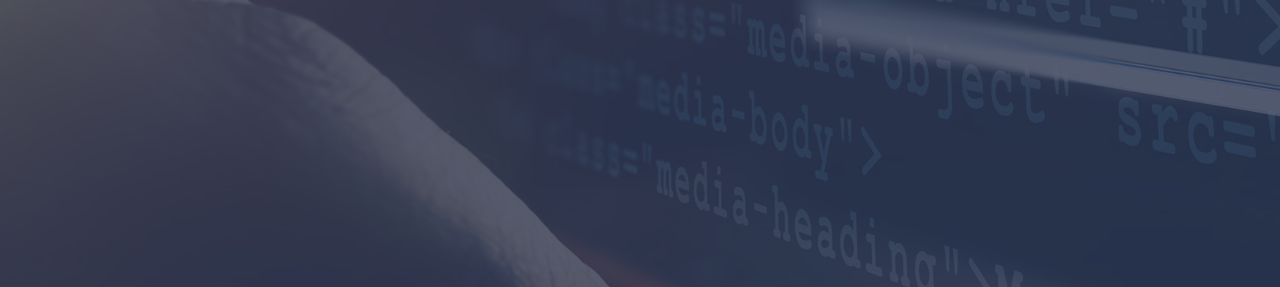
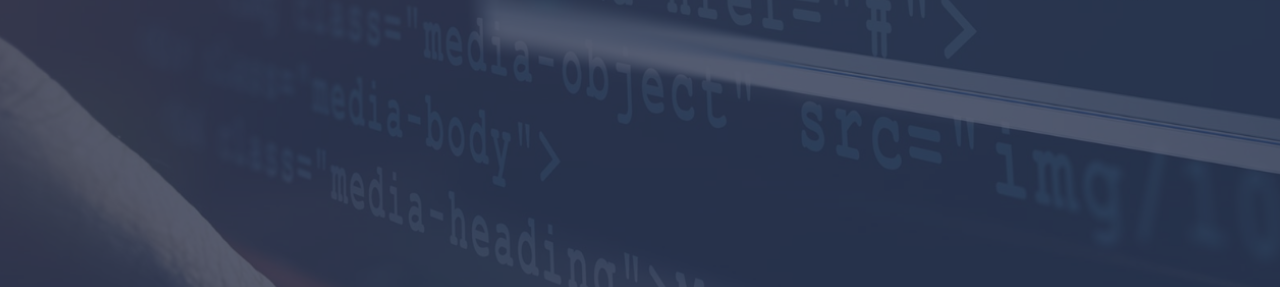
Before and after one commit to TatyanaOrlova/Project1, a website: page index.html in a window 1280 px wide. Shown: the part 142-429 px from the top of the page. Drawn offline with Linux system fonts and the light colour scheme.

Commit message:
правки к черновому блоку header

```diff
--- a/assets/scss/common/_typography.scss
+++ b/assets/scss/common/_typography.scss
@@ -1,4 +1,5 @@
 * {
+
   ::before,
   ::after {
     box-sizing: border-box;
@@ -8,6 +9,7 @@
 html {
   font-family: $font-main;
   font-size: $font-size;
+  overflow-y: scroll;
 }
 
 body {
--- a/assets/scss/components/header/_header.scss
+++ b/assets/scss/components/header/_header.scss
@@ -3,8 +3,6 @@
 
   display: grid;
   align-content: center;
-  // background-position: center;
-  // background-size: cover;
 
   min-height: 100vh;
   padding: 150px 0;
@@ -16,4 +14,6 @@
   color: $color-light;
   background-color: $color-primary;
   background-image: url(../img/img-header.png);
+  background-position: center;
+  background-size: cover;
 }
```
Also changed, not shown: assets/css/style.css.
